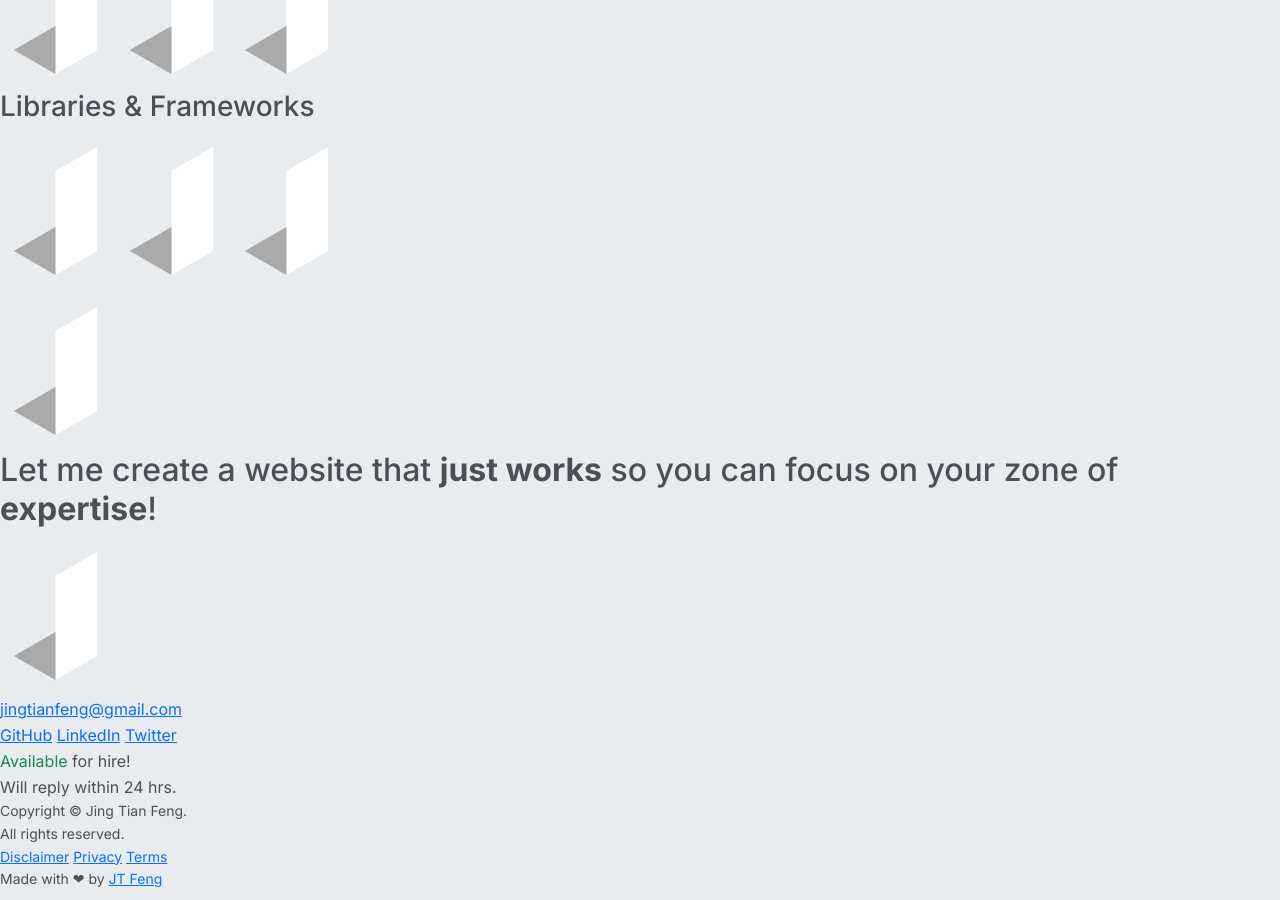
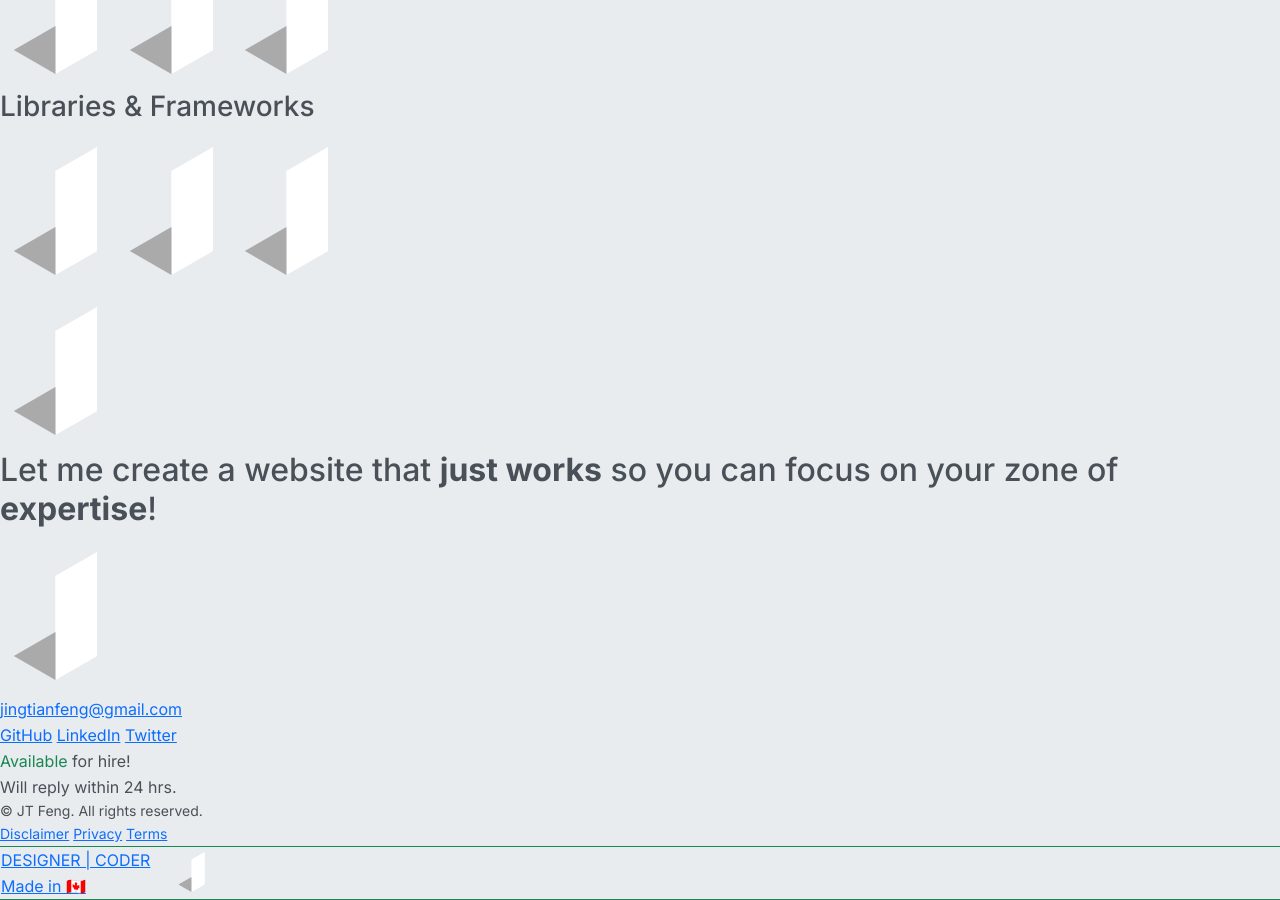
Before and after one commit to jingtianfeng/jtfeng-personal-1, a Jekyll site: the page built from index.html, in a window 1280 px wide and 900 px high, scrolled down 1518 px. Built offline with Jekyll 4.4.1, drawn with Linux system fonts in a browser that asks for light colours.

Commit message:
Update footer: signature content

```diff
--- a/_includes/footer.html
+++ b/_includes/footer.html
@@ -1,5 +1,5 @@
 <footer id="footer">
-    <img src="/assets/img/logo.png" alt="Get In Touch">
+    <img src="/assets/img/logo.png" alt="Get in touch">
     <div>
         <a href="mailto:jingtianfeng@gmail.com">jingtianfeng@gmail.com</a>
         <div>
@@ -15,17 +15,27 @@
     </div>
     <div>
         <small class="d-block">
-            Copyright © Jing Tian Feng. <br>
-            All rights reserved.
+            © {{ site.title }}. All rights reserved.
         </small>
         <small class="d-block">
             <a href="/disclaimer">Disclaimer</a>
             <a href="/privacy">Privacy</a>
             <a href="/terms">Terms</a>
         </small>
-        <small class="d-block">
-            Made with ❤ by
-            <a href="https://jtfeng.com">JT Feng</a>
-        </small>
+        <a href="https://jtfeng.com"
+           class="row border border-success">
+            <div class="col-auto">
+                <div class="text-nowrap">
+                    DESIGNER | CODER
+                </div>
+                <div>
+                    Made in 🇨🇦
+                </div>
+            </div>
+            <img src="/assets/img/jtfeng.png"
+                 alt="Website built by JT Feng"
+                 class="col-auto"
+                 height="50" width="50">
+        </a>
     </div>
 </footer>
```
Also changed, not shown: assets/img/jtfeng.png (added).
